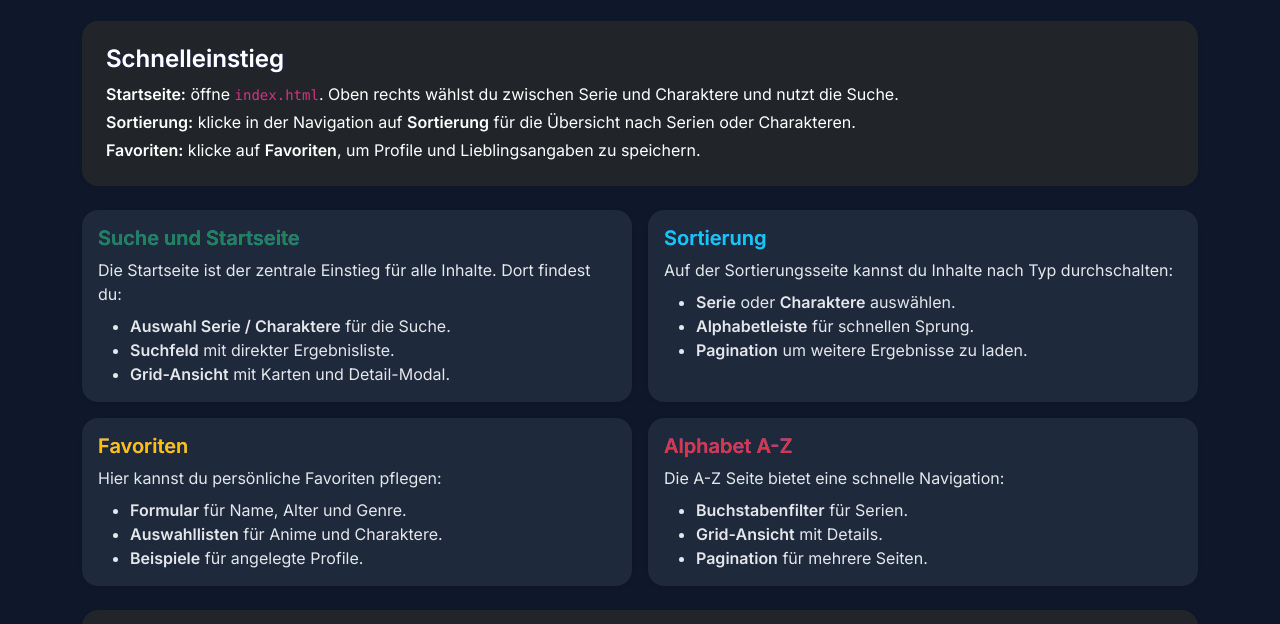
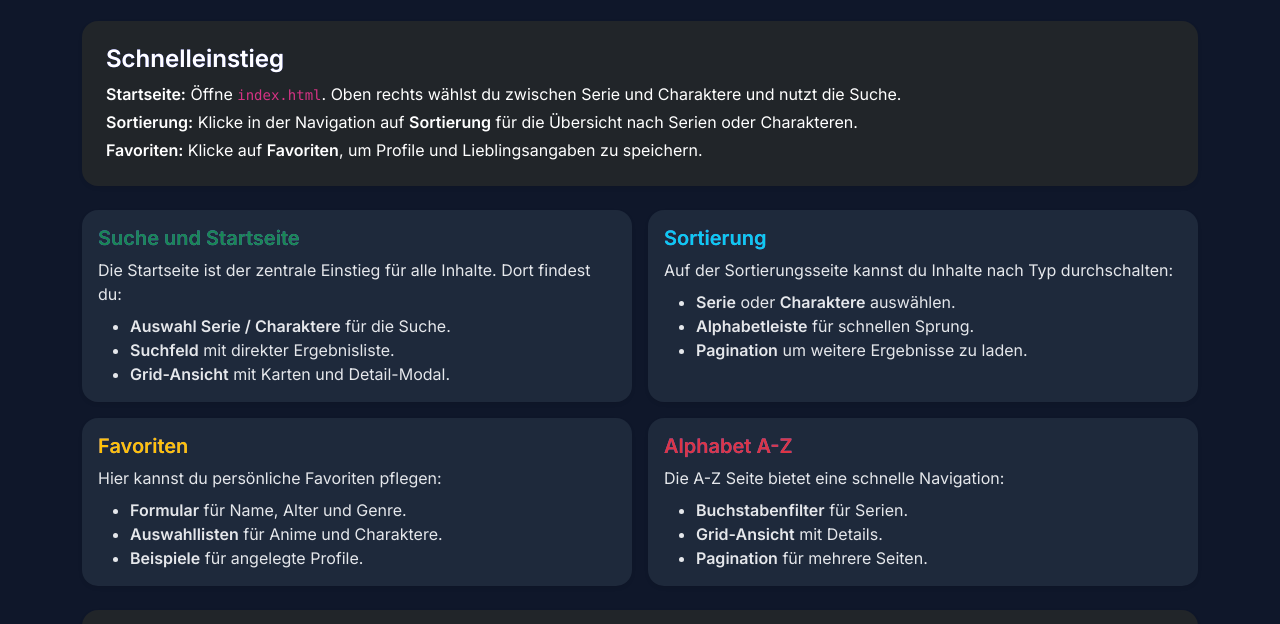
Before and after one commit to JustinderBrecher1301/AnimeKatalog, a plain HTML site: page dokumentation.html in a window 1280 px wide. Shown: the part 179-803 px from the top of the page. Drawn offline with nearby package versions, Linux system fonts and the light colour scheme.

Commit message:
Update dokumentation.html

```diff
--- a/dokumentation.html
+++ b/dokumentation.html
@@ -40,9 +40,9 @@
 <section class="mb-4">
     <div class="p-4 rounded-4 shadow-sm bg-dark text-white">
       <h2 class="h4 fw-semibold mb-2">Schnelleinstieg</h2>
-      <p class="mb-1"><span class="fw-semibold">Startseite:</span> öffne <code>index.html</code>. Oben rechts wählst du zwischen Serie und Charaktere und nutzt die Suche.</p>
-      <p class="mb-1"><span class="fw-semibold">Sortierung:</span> klicke in der Navigation auf <span class="fw-semibold">Sortierung</span> für die Übersicht nach Serien oder Charakteren.</p>
-      <p class="mb-0"><span class="fw-semibold">Favoriten:</span> klicke auf <span class="fw-semibold">Favoriten</span>, um Profile und Lieblingsangaben zu speichern.</p>
+      <p class="mb-1"><span class="fw-semibold">Startseite:</span> Öffne <code>index.html</code>. Oben rechts wählst du zwischen Serie und Charaktere und nutzt die Suche.</p>
+      <p class="mb-1"><span class="fw-semibold">Sortierung:</span> Klicke in der Navigation auf <span class="fw-semibold">Sortierung</span> für die Übersicht nach Serien oder Charakteren.</p>
+      <p class="mb-0"><span class="fw-semibold">Favoriten:</span> Klicke auf <span class="fw-semibold">Favoriten</span>, um Profile und Lieblingsangaben zu speichern.</p>
     </div>
   </section>
 
```
